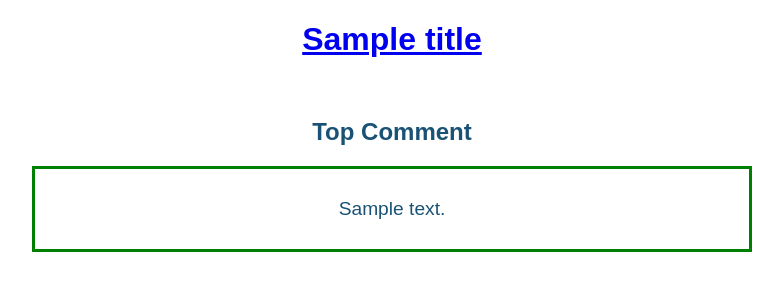
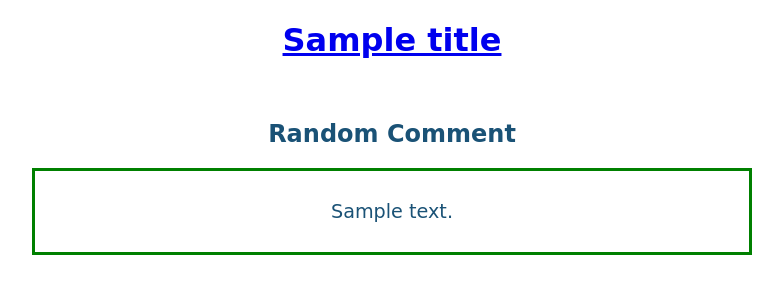
Before and after one commit to conscott/inspiration, a Flask app: template templates/home.html in a window 1280 px wide. Shown: the top 300 px of the page, without its empty margins (248-1031 px from the left). Run offline with Flask 2, Linux system fonts and the light colour scheme; the template is opened without the code that fills it: most values are stand-ins (such as "Sample title", 1, 10 or a date in 2020).

Commit message:
Ready for primetime

```diff
--- a/app.py
+++ b/app.py
@@ -14,16 +14,21 @@ def hello():
     links = [l for l in r.text.split('\n') if 'view_video.php' in l]
     matches = [re.search('a href="(.*)" title="', l) for l in links]
     titles = [m.group(1) for m in matches if m]
-    pick = random.choice(titles)
 
-    # follow link to video and grab first comment
-    url = PH + pick
-    video = requests.get(url)
-    html = BeautifulSoup(video.text, "html.parser")
-    title = html.title.text
-    comment = html.find('div', attrs={'class': 'commentMessage'}).span.text
+    # Find pornhub video with comments
+    while True:
+        pick = random.choice(titles)
+        url = PH + pick
+        video = requests.get(url)
+        html = BeautifulSoup(video.text, "html.parser")
+        title = html.title.text.split('-')[0].strip()
+        comments = html.findAll('div', attrs={'class': 'commentMessage'})
+        if comments:
+            comment = random.choice(comments).span.text
+            break
+
     return render_template('home.html', url=url, title=title, comment=comment)
 
 
 if __name__ == '__main__':
-    app.run()
+    app.run(host="127.0.0.1")
--- a/requirements.txt
+++ b/requirements.txt
@@ -1,9 +1,15 @@
 beautifulsoup4==4.8.0
+certifi==2019.6.16
+chardet==3.0.4
 Click==7.0
 Flask==1.1.1
+idna==2.8
 itsdangerous==1.1.0
 Jinja2==2.10.1
 MarkupSafe==1.1.1
 pkg-resources==0.0.0
+requests==2.22.0
 soupsieve==1.9.2
+urllib3==1.25.3
+waitress==1.3.0
 Werkzeug==0.15.5
--- a/static/css/main.css
+++ b/static/css/main.css
@@ -1,7 +1,7 @@
 body {
   margin: 0;
   padding: 0;
-  font-family: Arial, sans-serif;
+  font-family: "Comic Sans MS", "Comic Sans", "Georgia", "Times New Roman", serif;
   color: #1A5276;
   font-weight: normal;
 
--- a/templates/home.html
+++ b/templates/home.html
@@ -3,7 +3,7 @@
   <div class="container">
       <h1><a href={{ url }} target="_blank">{{ title }}</a></h1>
       <br>
-      <h2>Top Comment</h2>
+      <h2>Random Comment</h2>
       <div class="comment">
           <p>{{ comment }}</p>
       </div>
```
Also changed, not shown: 2 other files.
